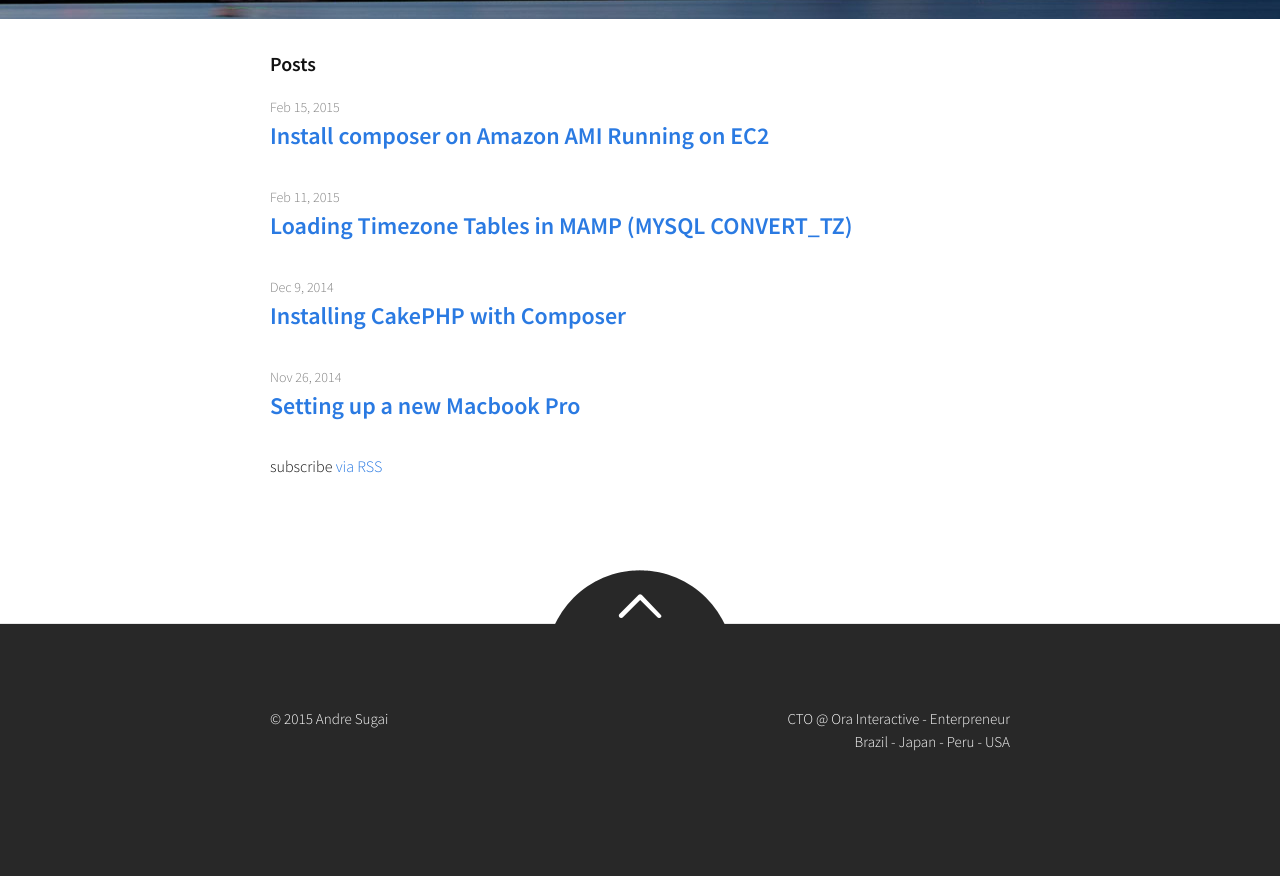
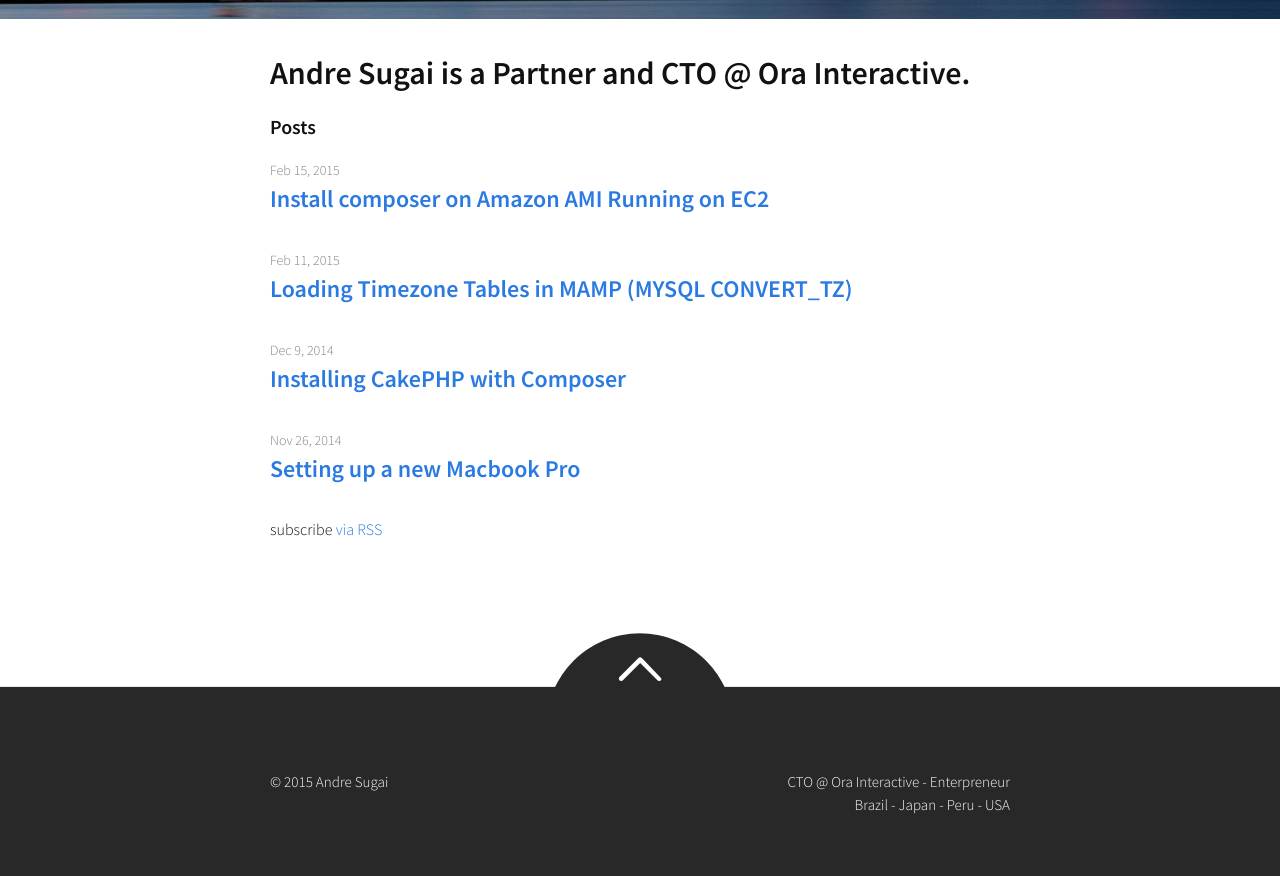
Before and after one commit to asugai/asugai.github.io, a Jekyll site: the page built from index.html, in a window 1280 px wide. Shown: the part 301-1177 px from the top of the page. Built offline with Jekyll 4.4.1, drawn with Linux system fonts in a browser that asks for light colours; nearby versions of some CDN libraries; Markdown is read by kramdown in place of the engine named in the settings; before the commit the page ends 1114 px from its top, so only the background shows below that.

Commit message:
added text

```diff
--- a/index.html
+++ b/index.html
@@ -2,7 +2,7 @@
 layout: default
 ---
 <div class="home">
-
+  <h1>Andre Sugai is a Partner and CTO @ Ora Interactive.</h1>
   <h1 class="page-heading">Posts</h1>
 
   <ul class="post-list">
```
